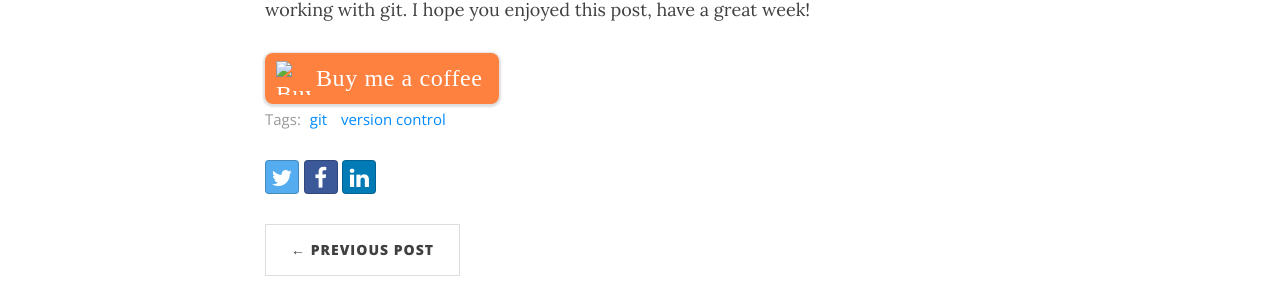
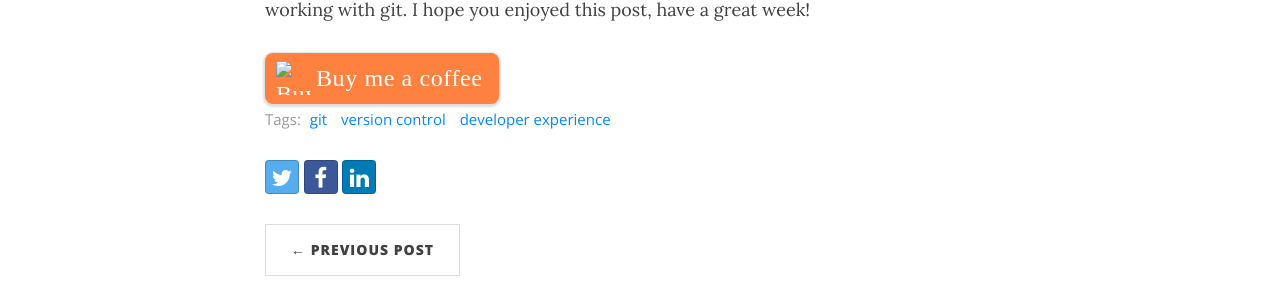
Before and after one commit to patrykwozinski/patrykwozinski.github.io, a Jekyll site: the page built from _posts/2021-03-15-developer-experience-and-working-with-git.md, in a window 1280 px wide and 900 px high, scrolled down 1960 px. Shown: the part 300-603 px from the top of the window. Built offline with Jekyll 4.4.1, drawn with Linux system fonts in a browser that asks for light colours; nearby versions of some CDN libraries; comment, search, counter and statistics services are not loaded.

Commit message:
added dx tag

```diff
--- a/_posts/2021-03-15-developer-experience-and-working-with-git.md
+++ b/_posts/2021-03-15-developer-experience-and-working-with-git.md
@@ -3,7 +3,7 @@ layout: post
 title: Less cognitive load when working with git
 gh-repo: patrykwozinski/patrykwozinski.github.io
 gh-badge: [follow]
-tags: [git, version control]
+tags: [git, version control, developer experience]
 comments: true
 share-img: "/img/blog/dx-and-working-with-git.jpg"
 ---
@@ -11,7 +11,7 @@ share-img: "/img/blog/dx-and-working-with-git.jpg"
 Hi! After a long time, I'd like to share with you one of my thoughts. Pull Requests, Code Reviews, version control, and git - that's buzzwords with whom we are so familiar on daily software engineering work. That's of course not hard to commit some changes, push to the git repository and then open a pull request, true. After all, we're merging these changes to some branches like master or development, etc. - of course, it depends on your project's git-flow. Nothing interesting, that's the thing that we're teaching interns and juniors, yep.
 
 <p align="center">
-    <img src="/img/blog/dx-and-working-with-git.gif" alt="Git Pull Request"/>
+    <img src="/img/blog/dx-and-working-with-git.gif" alt="Developer Experience and Cognitive load"/>
 </p>
 
 But... I think it's not that easy as we think, there is one interesting thing that I've considered in the last few days. What's your approach to creating commits and merging? Have you ever thought about it? What's the logic behind your commits and decision about how to merge -> using squash or not? That's the topic that I'd like to cover today! :)
```
